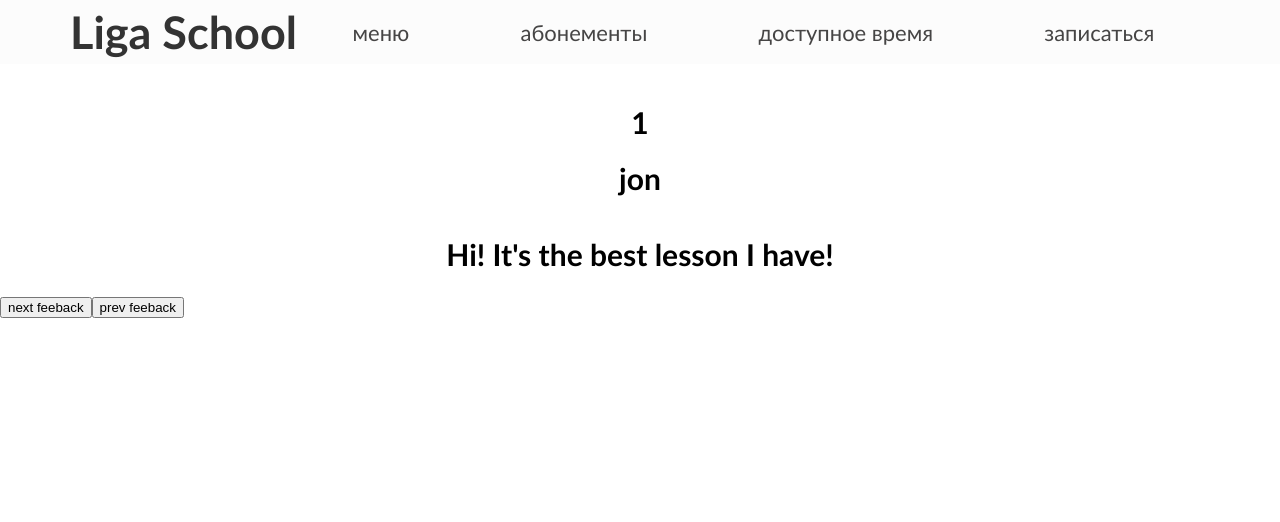
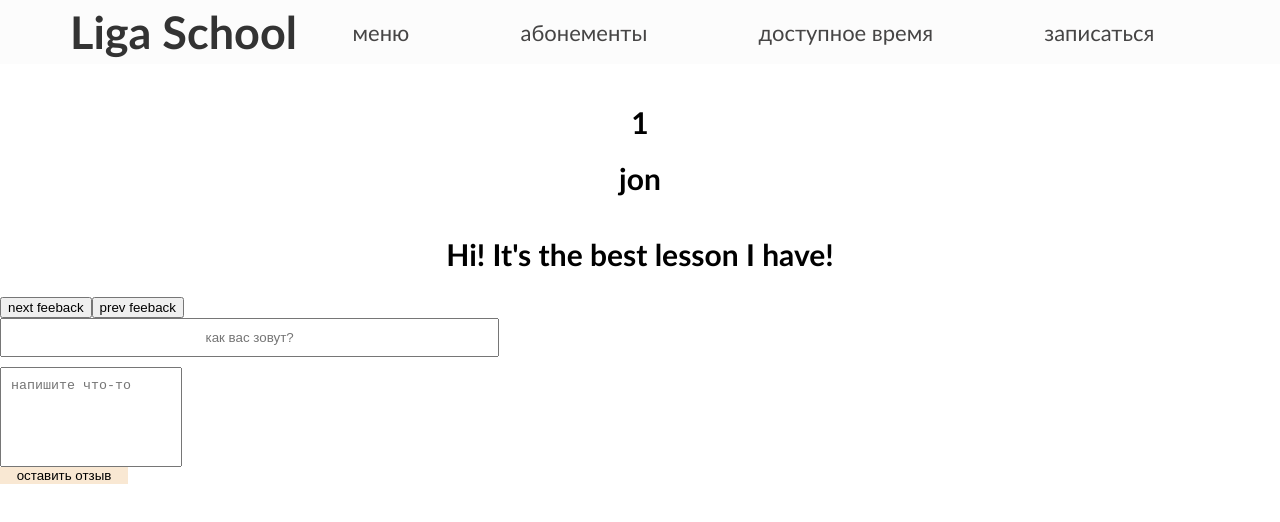
Before and after one commit to DaerioFrixell/liga_frontend, a React (Create React App) app: page /Feedbacks in a window 1280 px wide. Shown: the top 522 px of the page. Built offline with nearby package versions, Linux system fonts and the light colour scheme.

Commit message:
create component AddFeedback

```diff
--- a/src/core/App.tsx
+++ b/src/core/App.tsx
@@ -5,9 +5,9 @@ import {
 } from "react-router-dom";
 import './app.scss'
 import { Lesson } from "../pages/Lesson/Lesson";
-import { NewFB } from "../pages/feedbacks/NewFB";
 import { Auth } from "../pages/auth/Auth";
 import Lending from "../pages/lending/Lending";
+import { AllFeedbacks } from "../pages/feedbacks/AllFeedbacks";
 
 function App() {
   return (
@@ -15,7 +15,7 @@ function App() {
       <Routes>
         <Route path='/' element={<Lending />} />
         <Route path='/LessonsList' element={<Lesson />} />
-        <Route path='/Feedbacks' element={<NewFB />} />
+        <Route path='/Feedbacks' element={<AllFeedbacks />} />
         <Route path='/Auth' element={<Auth />} />
       </Routes>
     </section>
--- a/src/models/newFB/newFeedbacksReducer.ts
+++ b/src/models/newFB/newFeedbacksReducer.ts
@@ -5,13 +5,13 @@ const initialState = {
   feedbacks: [
     {
       id: 1,
-      name: "jon",
-      text: "Hi! It's the best lesson I have!"
+      author: "jon",
+      description: "Hi! It's the best lesson I have!"
     },
     {
       id: 2,
-      name: "aliza",
-      text: "Hi! It's worse lesson I have!"
+      author: "aliza",
+      description: "Hi! It's worse lesson I have!"
     }
   ]
 }
@@ -28,8 +28,8 @@ export const newfeedbacksReducer = (state = initialState, action: any) => {
         feedbacks: [
           {
             id: 3,
-            name: "aliza",
-            text: "Hi! It's worse lesson I have!"
+            author: "aliza",
+            description: "Hi! It's worse lesson I have!"
           }
         ]
       }
--- /dev/null
+++ b/src/pages/feedbacks/AllFeedbacks.tsx
@@ -0,0 +1,14 @@
+import { Header } from "../../components/header/Header"
+import { AddFeedback } from "./addFeedback/AddFeedback"
+import { ViewFeedbacks } from "./viewFeedbacks/ViewFeedbacks"
+
+
+export const AllFeedbacks = () => {
+  return (
+    <>
+      <Header />
+      <ViewFeedbacks />
+      <AddFeedback />
+    </>
+  )
+}
--- /dev/null
+++ b/src/pages/feedbacks/addFeedback/AddFeedback.tsx
@@ -0,0 +1,29 @@
+import "./addFeedback.scss"
+import { useState, FC, } from "react"
+
+
+export const AddFeedback: FC = () => {
+
+  return (
+    <div className="addFeedback"  >
+      <input
+        className="addFeedback__name"
+        placeholder="как вас зовут?"
+      // value={author}
+      // onChange={e => setAuthor(e.target.value)}
+      />
+      <textarea
+        className="addFeedback__description"
+        placeholder="напишите что-то"
+      // value={description}
+      // onChange={e => setDescription(e.target.value)}
+      />
+      <button
+        className="addFeedback__btn"
+      // onClick={addNewFeedback}
+      >оставить отзыв
+      </button>
+    </div>
+
+  )
+}
--- /dev/null
+++ b/src/pages/feedbacks/addFeedback/addFeedback.scss
@@ -0,0 +1,47 @@
+@import '../../../styles/generalStyles.scss';
+
+.addFeedback {
+  &__name {
+    display: grid;
+    grid-column: 1/2;
+    align-items: center;
+    // border-radius: $borderRadius;
+    // border: 1px solid $borderColor;
+    text-align: center;
+    width: 39vw;
+    margin-bottom: 1rem;
+    padding: 1rem;
+  }
+
+  &__description {
+    display: grid;
+    grid-column: 1/3;
+    // border-radius: $borderRadius;
+    // border: 1px solid $borderColor;
+    resize: none;
+    overflow: hidden;
+    padding: 1rem;
+    height: 10rem;
+  }
+
+  &__btn {
+    background-color: $btnBackgound;
+    display: grid;
+    grid-column: 2/3;
+    grid-row: 1/2;
+    border: none;
+    // border-radius: $borderRadius;
+
+    align-items: center;
+    margin-bottom: 1rem;
+    width: 10vw;
+
+    &:hover {
+      background-color: $btnHover;
+    }
+
+    &:active {
+      background-color: $btnActive;
+    }
+  }
+}
--- a/src/pages/feedbacks/feedbackItem/FedbackItem.tsx
+++ /dev/null
@@ -1,23 +0,0 @@
-
-import { FC } from "react"
-
-type T_FeedbackItem = {
-  id: number
-  name: string
-  text: string
-}
-
-export const FeedbackItem: FC<T_FeedbackItem> = ({
-  id,
-  name,
-  text
-}) => {
-
-  return (
-    <>
-      <h2 className="newfb-h1">{id}</h2>
-      <h1 className="newfb-h1">{name}</h1>
-      <h2 >{text}</h2>
-    </>
-  )
-}
--- a/src/pages/feedbacks/NewFB.tsx
+++ b/src/pages/feedbacks/viewFeedbacks/ViewFeedbacks.tsx
@@ -1,21 +1,19 @@
-import "./newfb.scss"
-import { Header } from "../../components/header/Header"
-import { useTypedSelector } from "../../hooks/useTypedSelector"
+import "./viewFeedbacks.scss"
 import { useState } from "react"
 import { FeedbackItem } from "./feedbackItem/FedbackItem"
+import { useTypedSelector } from "../../../hooks/useTypedSelector"
 
 
-export const NewFB = () => {
+export const ViewFeedbacks = () => {
   const [feedbackNumber, setFeedbackNumber] = useState(0)
   const { newfeedbacksReducer } = useTypedSelector(state => state)
 
   return (
     <>
-      <Header />
       <FeedbackItem
         id={newfeedbacksReducer.feedbacks[feedbackNumber].id}
-        name={newfeedbacksReducer.feedbacks[feedbackNumber].name}
-        text={newfeedbacksReducer.feedbacks[feedbackNumber].text}
+        author={newfeedbacksReducer.feedbacks[feedbackNumber].author}
+        description={newfeedbacksReducer.feedbacks[feedbackNumber].description}
       />
 
       <button onClick={() => setFeedbackNumber(feedbackNumber + 1)}>next feeback</button>
--- /dev/null
+++ b/src/pages/feedbacks/viewFeedbacks/feedbackItem/FedbackItem.tsx
@@ -0,0 +1,23 @@
+
+import { FC, memo } from "react"
+
+type T_FeedbackItem = {
+  id: number
+  author: string
+  description: string
+}
+
+export const FeedbackItem: FC<T_FeedbackItem> = memo(({
+  id,
+  author,
+  description
+}) => {
+
+  return (
+    <>
+      <h2 className="newfb-h1">{id}</h2>
+      <h1 className="newfb-h1">{author}</h1>
+      <h2 >{description}</h2>
+    </>
+  )
+})
```
Also changed, not shown: src/pages/lending/feedbacks/Feedbacks.tsx (+1 -56 lines), src/pages/feedbacks/viewFeedbacks/viewFeedbacks.scss (renamed from src/pages/feedbacks/newfb.scss).
